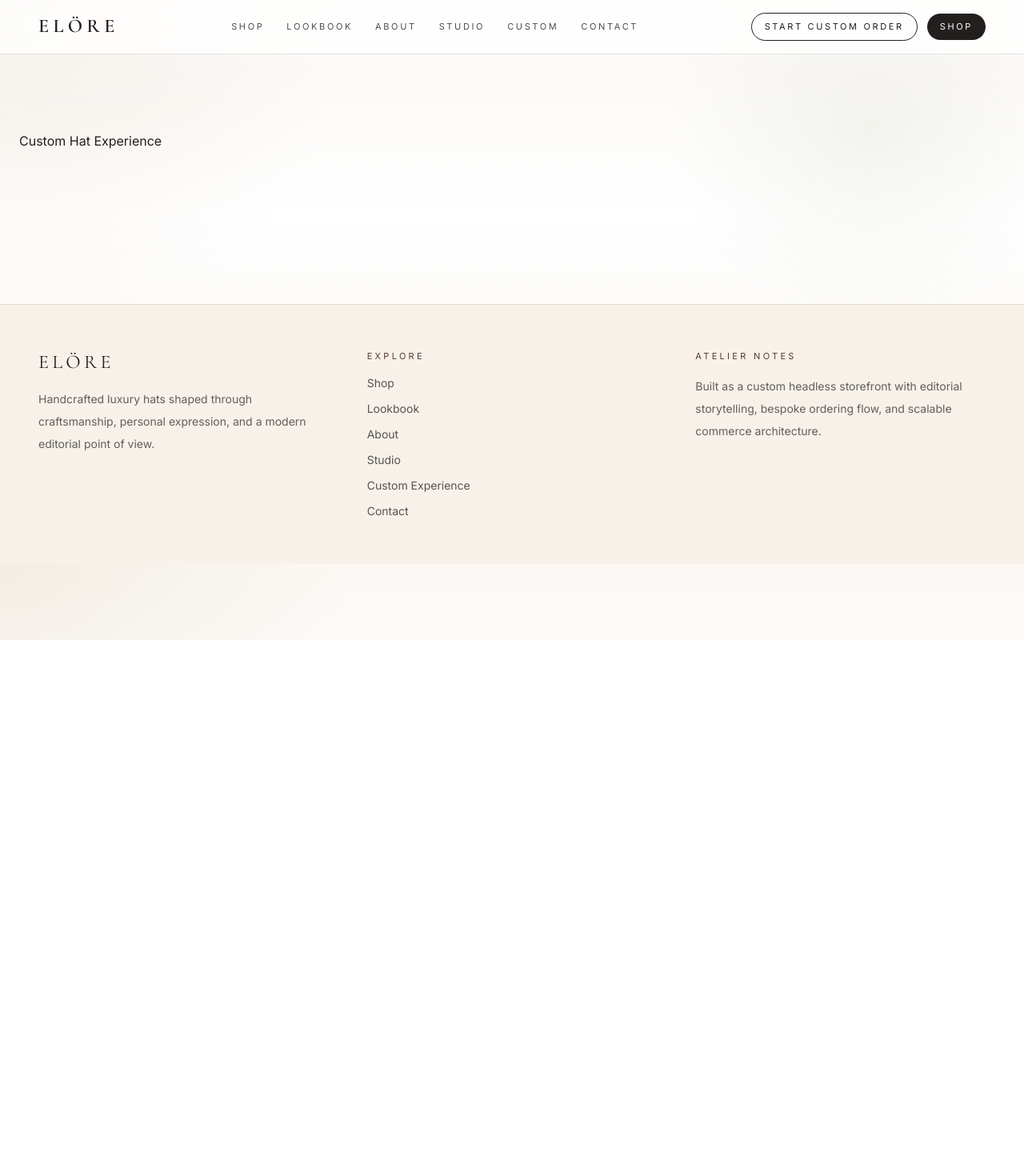
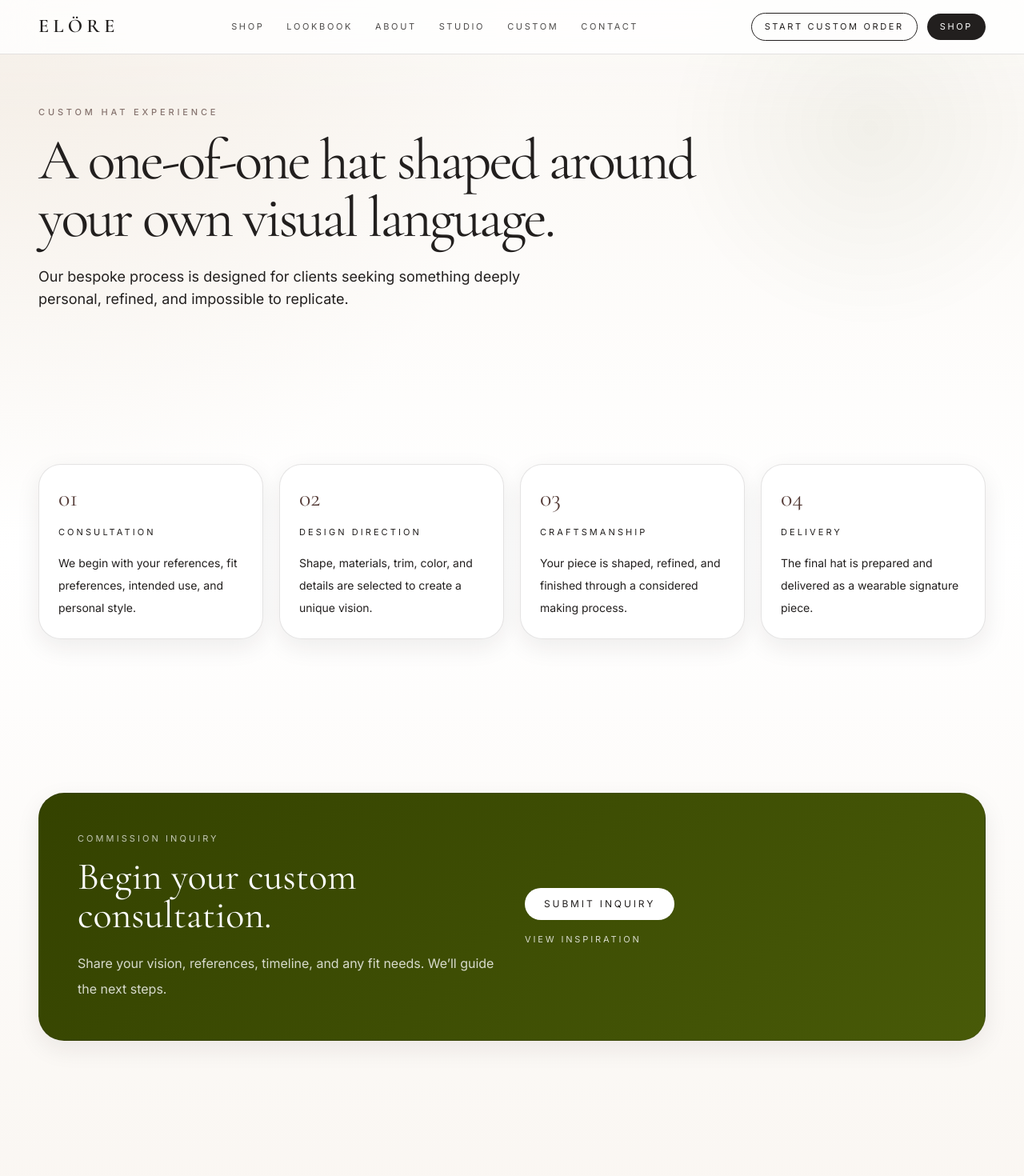
Before and after one commit to caliphsafe/elore-atelier, a Next.js app: page /custom in a window 1280 px wide. Shown: the top 1470 px of the page at 80% size. Before the commit the page ends 800 px from the top, so only its background shows below. Built offline with nearby package versions, Linux system fonts and the light colour scheme.

Commit message:
Update page.tsx

```diff
--- a/app/custom/page.tsx
+++ b/app/custom/page.tsx
@@ -1,3 +1,98 @@
+import Link from "next/link";
+
+const steps = [
+  {
+    number: "01",
+    title: "Consultation",
+    text: "We begin with your references, fit preferences, intended use, and personal style."
+  },
+  {
+    number: "02",
+    title: "Design Direction",
+    text: "Shape, materials, trim, color, and details are selected to create a unique vision."
+  },
+  {
+    number: "03",
+    title: "Craftsmanship",
+    text: "Your piece is shaped, refined, and finished through a considered making process."
+  },
+  {
+    number: "04",
+    title: "Delivery",
+    text: "The final hat is prepared and delivered as a wearable signature piece."
+  }
+];
+
 export default function CustomPage() {
-  return <section className="px-6 py-24">Custom Hat Experience</section>;
+  return (
+    <>
+      <section className="section-pad pt-12 md:pt-16">
+        <div className="editorial-container">
+          <div className="max-w-4xl">
+            <p className="eyebrow">Custom Hat Experience</p>
+            <h1 className="serif-display mt-4 text-5xl leading-[0.95] tracking-hero text-brand-ink md:text-7xl">
+              A one-of-one hat shaped around your own visual language.
+            </h1>
+            <p className="mt-6 max-w-2xl text-base leading-8 text-brand-ink/72 md:text-lg">
+              Our bespoke process is designed for clients seeking something deeply personal,
+              refined, and impossible to replicate.
+            </p>
+          </div>
+        </div>
+      </section>
+
+      <section className="section-pad">
+        <div className="editorial-container grid gap-5 md:grid-cols-2 xl:grid-cols-4">
+          {steps.map((step) => (
+            <div
+              key={step.number}
+              className="rounded-[1.75rem] border thin-border bg-white p-6 shadow-soft"
+            >
+              <p className="serif-display text-3xl text-brand-mocha">{step.number}</p>
+              <h3 className="mt-4 text-[11px] uppercase tracking-[0.28em] text-brand-ink">
+                {step.title}
+              </h3>
+              <p className="mt-4 text-sm leading-7 text-brand-ink/72">
+                {step.text}
+              </p>
+            </div>
+          ))}
+        </div>
+      </section>
+
+      <section className="section-pad pt-0">
+        <div className="editorial-container overflow-hidden rounded-luxe border thin-border olive-panel shadow-soft">
+          <div className="grid gap-8 p-6 md:p-8 lg:grid-cols-[1fr_1fr] lg:p-12">
+            <div>
+              <p className="text-[11px] uppercase tracking-[0.28em] text-white/70">
+                Commission Inquiry
+              </p>
+              <h2 className="serif-display mt-4 text-4xl leading-tight text-white md:text-5xl">
+                Begin your custom consultation.
+              </h2>
+              <p className="mt-5 max-w-xl text-base leading-8 text-white/80">
+                Share your vision, references, timeline, and any fit needs. We’ll guide the next steps.
+              </p>
+            </div>
+
+            <div className="flex flex-col justify-center gap-4">
+              <Link
+                href="/contact"
+                className="inline-flex w-fit rounded-full bg-white px-6 py-3 text-xs uppercase tracking-[0.24em] text-brand-ink transition hover:bg-[#f1e6d8]"
+              >
+                Submit Inquiry
+              </Link>
+
+              <Link
+                href="/lookbook"
+                className="inline-flex w-fit text-[11px] uppercase tracking-[0.26em] text-white/80 transition hover:text-white"
+              >
+                View Inspiration
+              </Link>
+            </div>
+          </div>
+        </div>
+      </section>
+    </>
+  );
 }
```
